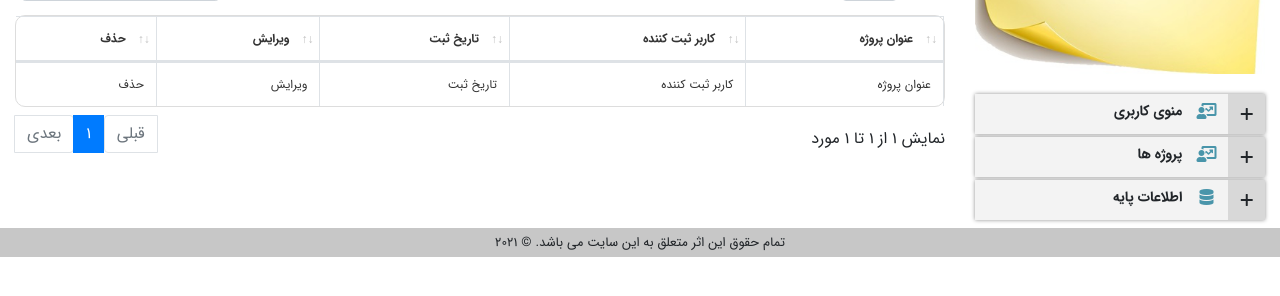
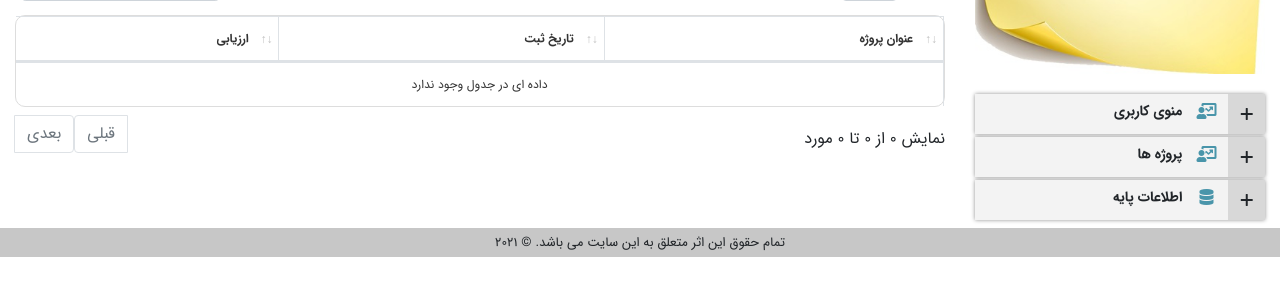
Before and after one commit to taherimoein/ProjectEvaluationSystem, a Django app: template templates/master-data/project/project-list.html in a window 1280 px wide. Shown: the part 301-597 px from the top of the page. Run offline with Django 3.2, Linux system fonts and the light colour scheme; the template is opened without the code that fills it, so the values that code supplies are empty; style sheets or scripts are compiled from the project's sources; some libraries are stand-ins or nearby versions.

Commit message:
project list

```diff
--- a/templates/master-data/project/project-list.html
+++ b/templates/master-data/project/project-list.html
@@ -70,40 +70,22 @@
                                             عنوان پروژه
                                         </th>
                                         <th>
-                                            کاربر ثبت کننده
+                                            تاریخ ثبت
                                         </th>
                                         <th>
-                                            تاریخ ثبت
-                                        </th>
-
-                                        <th>
-                                            ویرایش
-                                        </th>
-                                        <th>
-                                            حذف
+                                            ارزیابی
                                         </th>
                                     </tr>
                                 </thead>
 
                                 <tbody>
-                                    <tr>
-                                        <td>
-                                            عنوان پروژه
-                                        </td>
-                                        <td>
-                                            کاربر ثبت کننده
-                                        </td>
-                                        <td>
-                                            تاریخ ثبت
-                                        </td>
-
-                                        <td>
-                                            ویرایش
-                                        </td>
-                                        <td>
-                                            حذف
-                                        </td>
-                                    </tr>
+                                    {% for item in ProjectList %}
+                                        <tr>
+                                            <td>{{item.title}}</td>
+                                            <td>{{item.create_date|datetime_to_jalali}}</td>
+                                            <td class="text-center"><a href="{.% url 'main:secretary_assessment_suggestion_page' item.id %}"><i class="fas fa-clipboard-list-check"></i></a></td>
+                                        </tr>
+                                    {% endfor %}
                                 </tbody>
                             </table>
                         </div>
```
Also changed, not shown: main/views/master_data/projectviews.py (+3 -5 lines).
